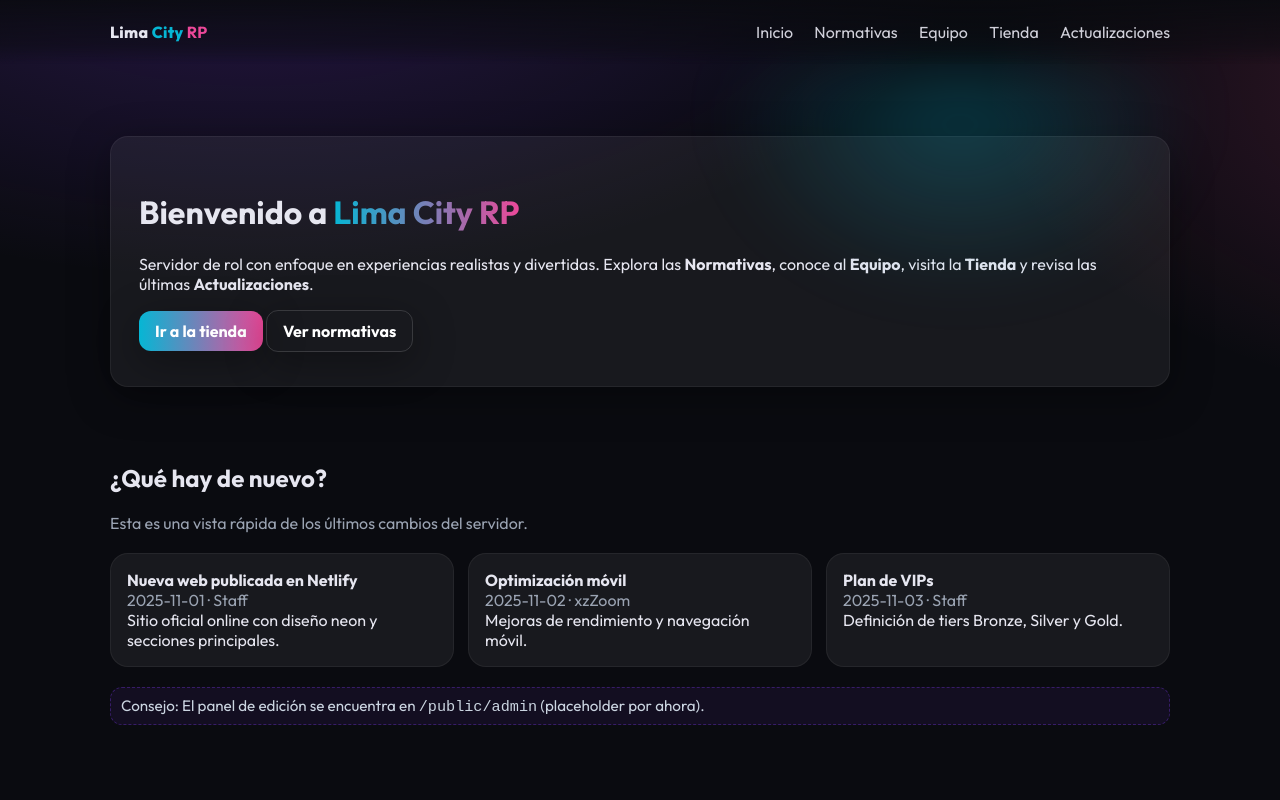
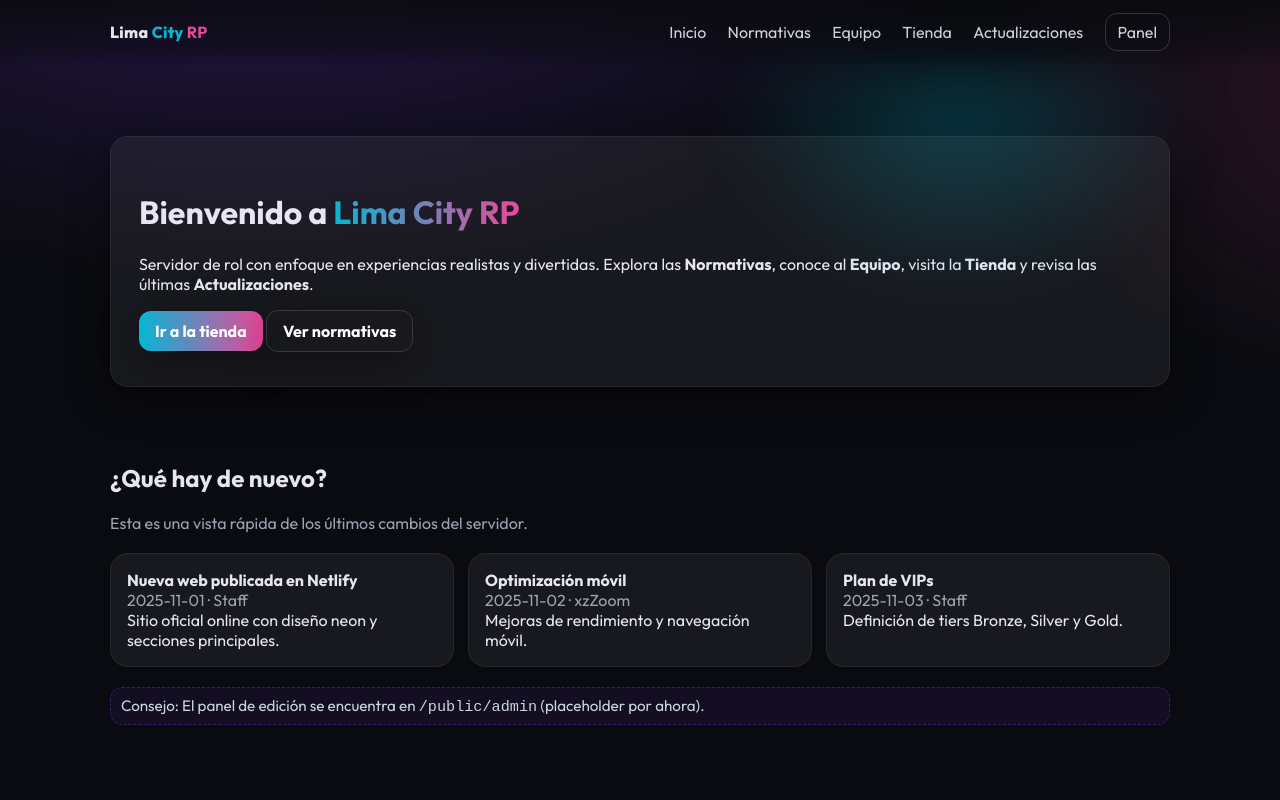
Before and after one commit to FabricioAgurto/limacity_site, a plain HTML site: page index.html in a window 1280 px wide. Shown: the top 800 px of the page. Drawn offline with Linux system fonts and the light colour scheme.

Commit message:
Navbar: agrega enlace a /admin

```diff
--- a/assets/style.css
+++ b/assets/style.css
@@ -78,3 +78,9 @@ a{color:inherit;text-decoration:none}
   .hamburger{display:flex;flex-direction:column}
   body.menu-open .nav{display:flex}
 }
+.admin-link{
+  padding:8px 12px;border:1px solid rgba(255,255,255,.18);
+  border-radius:12px; margin-left:10px;
+}
+.admin-link:hover{ border-color: rgba(255,255,255,.35); }
+@media (max-width:860px){ .admin-link{ display:none; } }
--- a/index.html
+++ b/index.html
@@ -20,6 +20,8 @@
         <a href="#equipo">Equipo</a>
         <a href="#tienda">Tienda</a>
         <a href="#actualizaciones">Actualizaciones</a>
+        <a href="admin" class="admin-link">Panel</a>
+
       </nav>
       <button id="hamburger" aria-label="Abrir menú" class="hamburger">
         <span></span><span></span><span></span>
```
